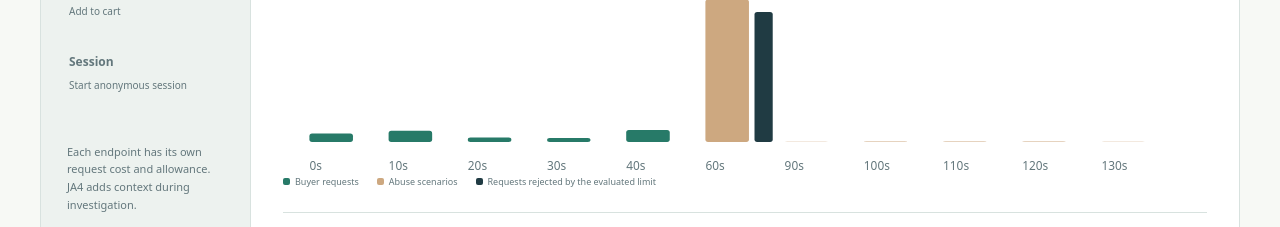
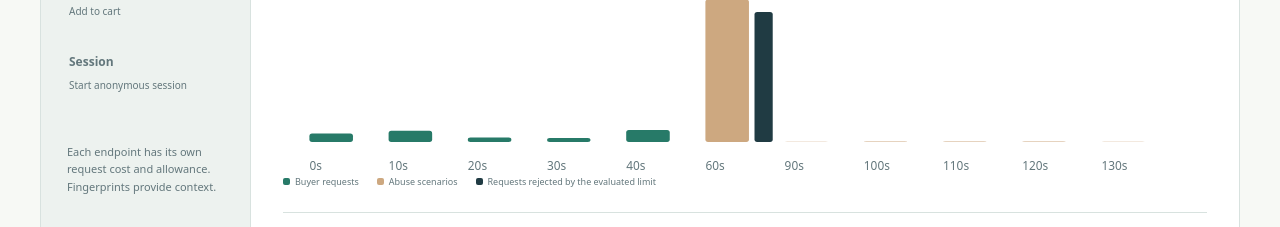
Before and after one commit to kenydebo/marketplace-traffic-defence-lab, a plain HTML site: page site/index.html in a window 1280 px wide. Shown: the part 2304-2531 px from the top of the page. Drawn offline with Linux system fonts and the light colour scheme.

Commit message:
Use direct fingerprint context wording

```diff
--- a/site/index.html
+++ b/site/index.html
@@ -31,7 +31,7 @@
   <div class="section-head"><div><p class="eyebrow">PYTHON / LABELLED MOCK TRAFFIC</p><h2>Rule recommendations</h2></div><a href="data/recommendations.json">View recommendation data ↗</a></div>
   <p class="section-intro">I compare application limits against labelled buyer and abuse scenarios. The results guide endpoint proposals and further WAF observation.</p>
   <div class="workspace">
-    <aside class="endpoint-menu"><p class="menu-label">SELECT AN ENDPOINT</p><div id="endpoints" role="group" aria-label="Choose endpoint"></div><p class="menu-note">Each endpoint has its own request cost and allowance. JA4 adds context during investigation.</p></aside>
+    <aside class="endpoint-menu"><p class="menu-label">SELECT AN ENDPOINT</p><div id="endpoints" role="group" aria-label="Choose endpoint"></div><p class="menu-note">Each endpoint has its own request cost and allowance. Fingerprints provide context.</p></aside>
     <div class="decision">
       <div class="decision-head"><div><p class="eyebrow" id="owner"></p><h3 id="route">Loading…</h3><p id="risk"></p></div><span id="decision-badge" class="pill"></span></div>
       <div class="controls"><label for="policy-view">Application limit</label><select id="policy-view"><option value="selected">Proposed limit</option><option value="baseline">Existing limit</option></select><label for="dataset">Test data</label><select id="dataset"><option value="validation">Validation sample</option><option value="holdout">Separate test sample</option></select></div>
```
